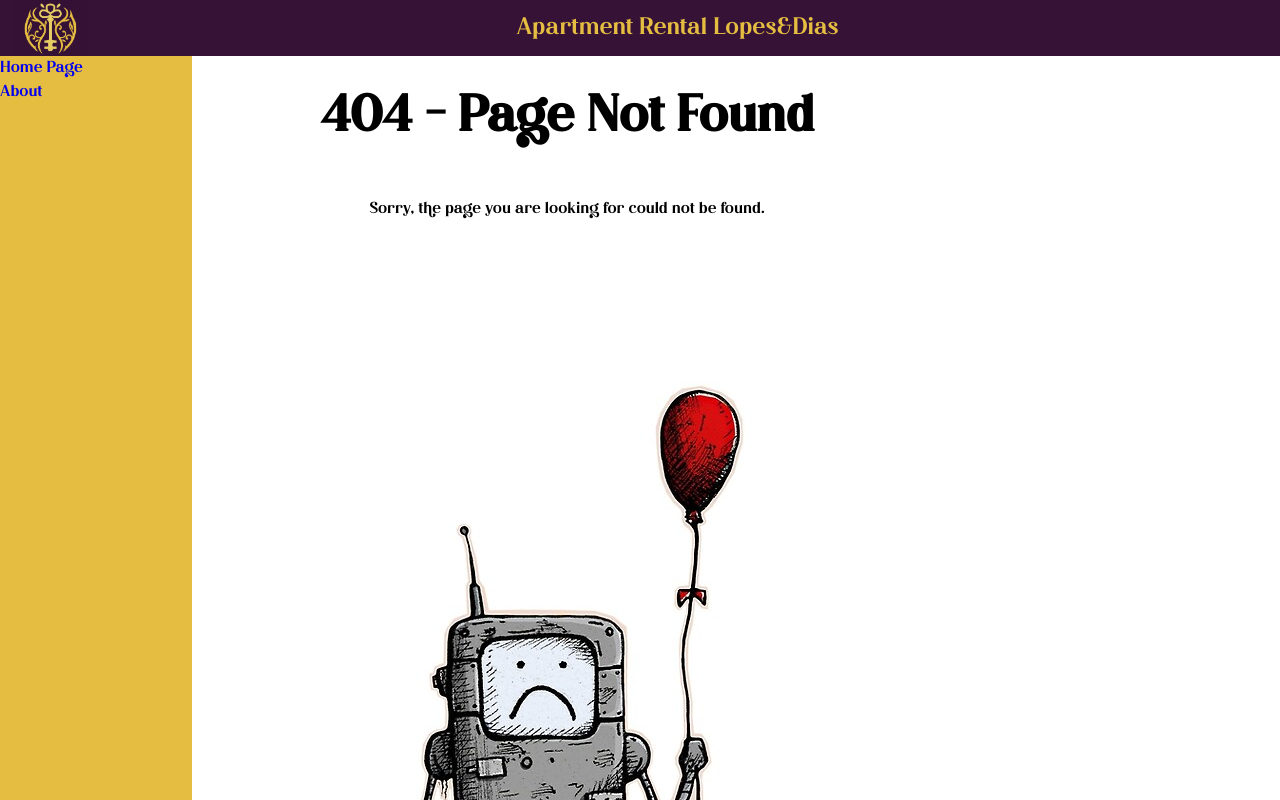
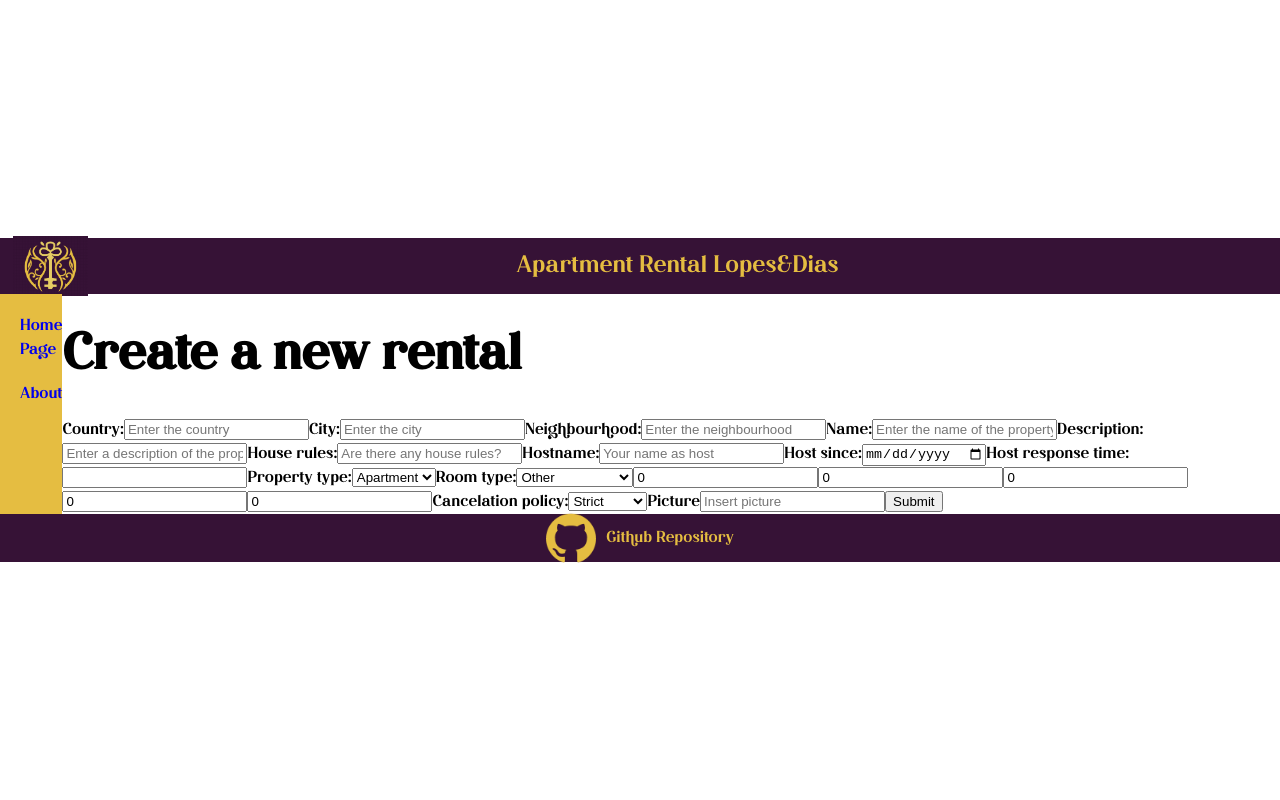
Before and after one commit to filipamiralopes/apartment-rental-dashboard, a React (Vite) app: page /add-rental in a window 1280 px wide. Before the commit this address had no page. Shown: the top 800 px of the page. Built offline with nearby package versions, Linux system fonts and the light colour scheme.

Commit message:
mvp for form

```diff
--- a/src/App.css
+++ b/src/App.css
@@ -42,6 +42,13 @@
   flex-direction: column;
   width: 15vw;
   background-color: #E5BD41;
+}
+
+.sidebar a{
+  margin: 20px 0 0 20px;
+}
+.sidebar a:hover{
+  text-decoration: underline;
 }
 
 .footer {
@@ -259,3 +266,29 @@ a {
   margin: 2%;
 
 }
+
+/* .apartment-list{
+  display: flex;
+  flex-direction: column;
+} */
+
+#add-property-btn{
+  color: #E5BD41;
+  background-color: #361236;
+  border: none;
+  padding: 5px 10px;
+  border-radius: 3px;
+  font-size: 2em;
+  cursor: pointer;
+  font-family: "BC", Arial, Helvetica, sans-serif;
+  bottom: 10px;
+  right: 10px;
+  text-align: center;
+  width: 40%;
+  margin: 30px 20px 20px 300px;
+}
+
+#add-property-btn:hover{
+  background-color: #E5BD41;
+  color: #361236;
+}
--- a/src/App.jsx
+++ b/src/App.jsx
@@ -9,6 +9,7 @@ import { useState } from "react";
 import rentalsData from "./assets/rentals.json";
 import NotFound from "./pages/NotFound";
 import AboutPage from "./pages/AboutPage";
+import AddRental from "./pages/AddRental"
 
 function App() {
   const [rentals, setRentals] = useState(rentalsData.results);
@@ -42,6 +43,7 @@ function App() {
             path="/rentals/:rentalId"
             element={<RentalDetail rentals={rentals} />}
           />
+          <Route path="/add-rental" element={<AddRental rentals={rentals} setRentals={setRentals}/>} />
           <Route path="/about" element={<AboutPage />} />
           <Route path="*" element={<NotFound />} />
         </Routes>
--- a/src/components/Navbar.jsx
+++ b/src/components/Navbar.jsx
@@ -1,18 +1,17 @@
-import React from 'react'
-import logoOne from "../assets/logo.png"
+import React from "react";
+import logoOne from "../assets/logo.png";
 
 const Navbar = () => {
-    //#361236
+  //#361236
   return (
-    <div className='navbar'>
-    <img src={logoOne} alt="apartment rentals logo" style={{height:60}}/>
+    <div className="navbar">
+      <img src={logoOne} alt="apartment rentals logo" style={{ height: 60 }} />
 
-    <h2>Apartment Rental Lopes&Dias</h2>
+      <h2>Apartment Rental Lopes&Dias</h2>
 
-    <span> </span>
+      <span> </span>
+    </div>
+  );
+};
 
-    </div>
-  )
-}
-
-export default Navbar
+export default Navbar;
--- /dev/null
+++ b/src/pages/AddRental.jsx
@@ -0,0 +1,287 @@
+import React, { useState } from "react";
+import { useNavigate } from "react-router-dom";
+const AddRental = ({ rentals, setRentals }) => {
+  // State vars
+  const [country, setCountry] = useState("");
+  const [city, setCity] = useState("");
+  const [image, setImage] = useState("");
+  const [neighbourhood, setNeighbourhood] = useState("");
+  const [name, setName] = useState("");
+  const [description, setDescription] = useState("");
+  const [house_rules, setHouseRules] = useState("");
+  const [host_name, setHostName] = useState("");
+  const [host_since, setHostSince] = useState("");
+  const [host_response_time, setHostResponseTime] = useState("");
+  const [propertyType, setPropertyType] = useState("Apartment");
+  const [roomType, setRoomType] = useState("Other");
+  const [accomodates, setAccomodates] = useState(0);
+  const [bedrooms, setBedrooms] = useState(0);
+  const [bathrooms, setBathrooms] = useState(0);
+  const [price, setPrice] = useState(0);
+  const [cleanFee, setCleanFee] = useState(0);
+  const [cancelRental, setCancelRental] = useState("Flexible");
+  const nav = useNavigate();
+
+  // Functions
+  function handleAddRental(event) {
+    event.preventDefault();
+
+    const newUnit = {
+      country,
+      city,
+      "picture_url": {"url": image},
+      neighbourhood,
+      name,
+      description,
+      house_rules,
+      host_name,
+      host_since,
+      host_response_time,
+      propertyType,
+      roomType,
+      accomodates,
+      bedrooms,
+      bathrooms,
+      price,
+      cleanFee,
+      cancelRental,
+    };
+    setRentals([...rentals, newUnit]);
+    nav("/");
+  }
+
+  return (
+    <div>
+      <h1>Create a new rental</h1>
+      <div>
+        <form onSubmit={handleAddRental}>
+          <label>
+            Country:
+            <input
+              name="country"
+              type="text"
+              placeholder="Enter the country"
+              value={country}
+              onChange={(event) => {
+                setCountry(event.target.value);
+              }}
+            />
+          </label>
+          <label>
+            City:
+            <input
+              name="city"
+              type="text"
+              placeholder="Enter the city"
+              value={city}
+              onChange={(event) => {
+                setCity(event.target.value);
+              }}
+            />
+          </label>
+          <label>
+            Neighbourhood:
+            <input
+              name="neighbourhood"
+              type="text"
+              placeholder="Enter the neighbourhood"
+              value={neighbourhood}
+              onChange={(event) => {
+                setNeighbourhood(event.target.value);
+              }}
+            />
+          </label>
+          <label>
+            Name:
+            <input
+              name="name"
+              type="text"
+              placeholder="Enter the name of the property"
+              value={name}
+              onChange={(event) => {
+                setName(event.target.value);
+              }}
+            />
+          </label>
+          <label>
+            Description:
+            <input
+              name="description"
+              type="text"
+              placeholder="Enter a description of the property"
+              value={description}
+              onChange={(event) => {
+                setDescription(event.target.value);
+              }}
+            />
+          </label>
+          <label>
+            House rules:
+            <input
+              name="house_rules"
+              type="text"
+              placeholder="Are there any house rules?"
+              value={house_rules}
+              onChange={(event) => {
+                setHouseRules(event.target.value);
+              }}
+            />
+          </label>
+          <label>
+            Hostname:
+            <input
+              name="host_name"
+              type="text"
+              placeholder="Your name as host"
+              value={host_name}
+              onChange={(event) => {
+                setHostName(event.target.value);
+              }}
+            />
+          </label>
+          <label>
+            Host since:
+            <input
+              name="host_since"
+              type="date"
+              value={host_since}
+              onChange={(event) => {
+                setHostSince(event.target.value);
+              }}
+            />
+          </label>
+          <label>
+            Host response time:
+            <input
+              name="host_response_time"
+              type="text"
+              value={host_response_time}
+              onChange={(event) => {
+                setHostResponseTime(event.target.value);
+              }}
+            />
+          </label>
+          <label>
+            Property type:
+            <select
+              name="property-type"
+              value={propertyType}
+              onChange={(event) => {
+                setPropertyType(event.target.value);
+              }}
+            >
+              <option value="Apartment">Apartment</option>
+              <option value="Loft">Loft</option>
+              <option value="Other">Other</option>
+            </select>
+          </label>
+
+          <label>
+            Room type:
+            <select
+              name="room-type"
+              value={roomType}
+              onChange={(event) => {
+                setRoomType(event.target.value);
+              }}
+            >
+              <option value="Entire home/apt">Entire home/apt</option>
+              <option value="Private room">Private room</option>
+              <option value="Other">Other</option>
+            </select>
+          </label>
+
+          <label>
+            <input
+              name="accomodates"
+              type="number"
+              value={accomodates}
+              min={0}
+              onChange={(event) => {
+                setAccomodates(event.target.value);
+              }}
+            />
+          </label>
+
+          <label>
+            <input
+              name="bedrooms"
+              type="number"
+              value={bedrooms}
+              min={0}
+              onChange={(event) => {
+                setBedrooms(event.target.value);
+              }}
+            />
+          </label>
+
+          <label>
+            <input
+              name="bathrooms"
+              type="number"
+              value={bathrooms}
+              min={0}
+              onChange={(event) => {
+                setBathrooms(event.target.value);
+              }}
+            />
+          </label>
+
+          <label>
+            <input
+              name="price"
+              type="number"
+              value={price}
+              min={0}
+              onChange={(event) => {
+                setPrice(event.target.value);
+              }}
+            />
+          </label>
+
+          <label>
+            <input
+              name="cleaning-fee"
+              type="number"
+              value={cleanFee}
+              min={0}
+              onChange={(event) => {
+                setCleanFee(event.target.value);
+              }}
+            />
+          </label>
+
+          <label>
+            Cancelation policy:
+            <select
+              name="cancel-rental"
+              value={cancelRental}
+              onChange={(event) => {
+                setCancelRental(event.target.value);
+              }}
+            >
+              <option value="strict">Strict</option>
+              <option value="moderate">Moderate</option>
+              <option value="flexible">Flexible</option>
+            </select>
+          </label>
+          <label>
+            Picture
+            <input
+              name="image"
+              type="text"
+              placeholder="Insert picture"
+              value={image}
+              onChange={(event) => {
+                setImage(event.target.value);
+              }}
+            />
+          </label>
+          <button>Submit</button>
+        </form>
+      </div>
+    </div>
+  );
+};
+
+export default AddRental;
--- a/src/pages/ApartmentList.jsx
+++ b/src/pages/ApartmentList.jsx
@@ -5,7 +5,8 @@ const ApartmentList = (props) => {
   const {rentals} = props
 
   return (
-    <div>
+    <div className="apartment-list">
+      <button id="add-property-btn">Add Property</button>
         {rentals.map((unit)=>(
             <ApartmentCard key={unit.id} rental={unit} onDelete={props.handleDeleteUnit}/>
         ))}
--- a/src/pages/NotFound.jsx
+++ b/src/pages/NotFound.jsx
@@ -9,7 +9,7 @@ const NotFound = () => {
 
       <img src={notFound} alt="page not found" className='robot-not-found'/>
 
-      <button>Return Home</button>
+      <button >Return Home</button>
 
       </div>
   )
--- a/src/pages/RentalDetail.jsx
+++ b/src/pages/RentalDetail.jsx
@@ -20,7 +20,7 @@ const RentalDetail = (props) => {
       <h3>{filteredRentals.price},00€/por noche | Score: {filteredRentals.review_scores_rating}%</h3>
       <p>{filteredRentals.host_name} | hoste since {filteredRentals.host_since} | Typically responds {filteredRentals.host_response_time}</p>
       <p><b>Comentario del anunciante</b></p>
-      <p>{filteredRentals.space}</p>
+      <p>{filteredRentals.description}</p>
     </div>
   );
 };
```
